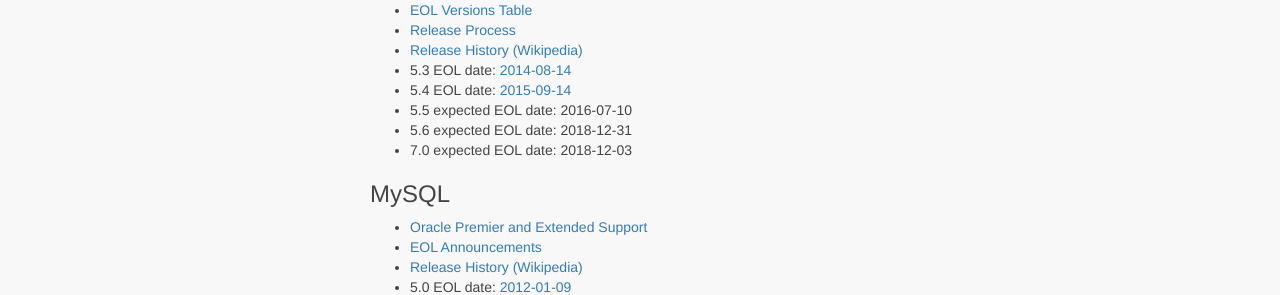
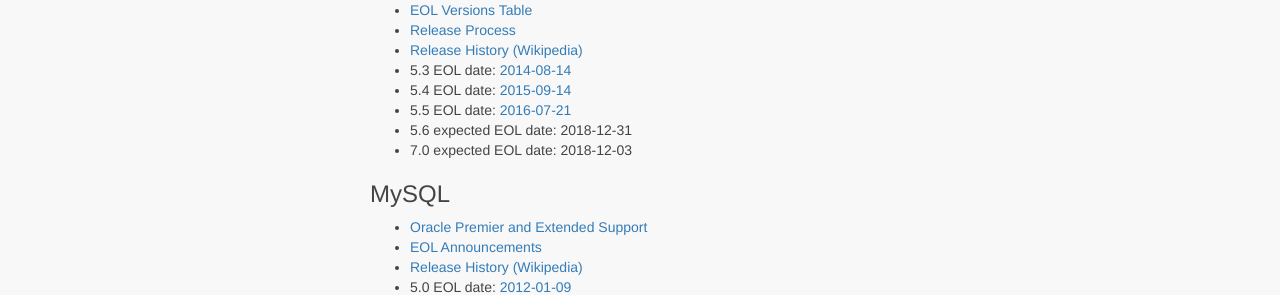
Before and after one commit to iusrepo/ius.io, an MkDocs documentation site: the page built from docs/LifeCycle.md, in a window 1280 px wide and 900 px high, scrolled down 522 px. Shown: the part 158-453 px from the top of the window. Built offline with MkDocs 1.6.1, drawn with Linux system fonts in a browser that asks for light colours; nearby versions of some CDN libraries; library files that are not in the unit come from our copies; comment, search, counter and statistics services are not loaded; old or Windows-style settings are respelled for this version of MkDocs.

Commit message:
PHP 5.5 EOL has passed, add citation

```diff
--- a/docs/LifeCycle.md
+++ b/docs/LifeCycle.md
@@ -40,7 +40,7 @@ additions.
 * [Release History (Wikipedia)][6]
 * 5.3 EOL date: [2014-08-14][7]
 * 5.4 EOL date: [2015-09-14][8]
-* 5.5 expected EOL date: 2016-07-10
+* 5.5 EOL date: [2016-07-21][php-5.5-eol]
 * 5.6 expected EOL date: 2018-12-31
 * 7.0 expected EOL date: 2018-12-03
 
```
Also changed, not shown: other parts of docs/LifeCycle.md (+1 -0 lines).
